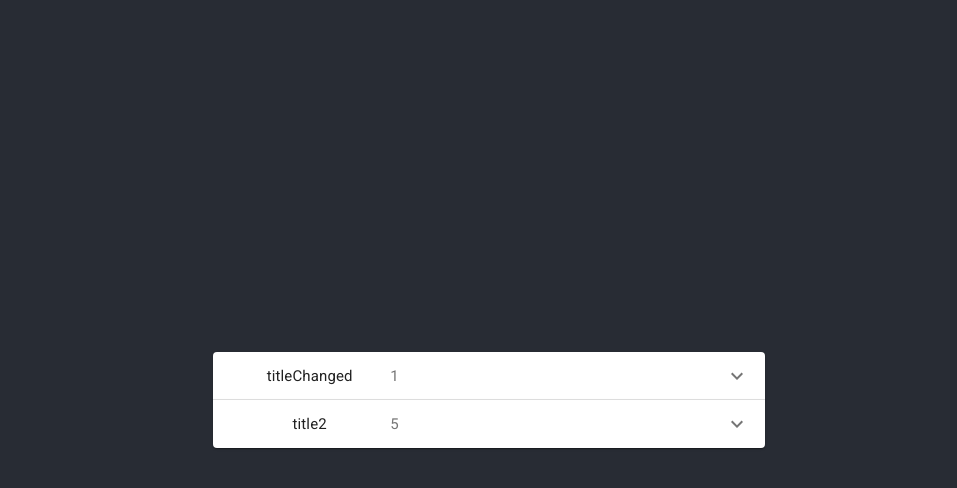
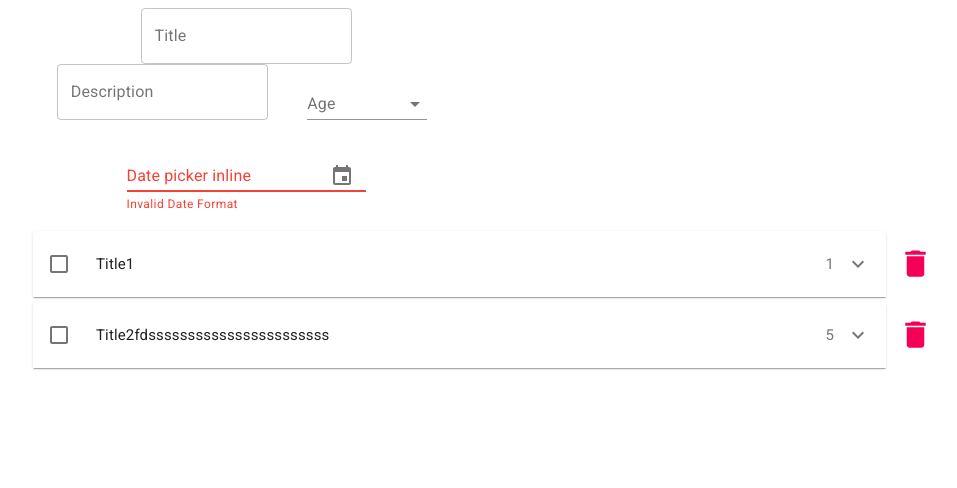
Before and after one commit to MarcinPaul/ToDoListReactElementalUI, a React (Create React App) app: page / in a window 1280 px wide. Shown: the top 488 px of the page, without its empty margins (151-1108 px from the left). Built offline with nearby package versions, Linux system fonts and the light colour scheme.

Commit message:
Delete, and mark todos as done

```diff
--- a/package.json
+++ b/package.json
@@ -3,8 +3,10 @@
   "version": "0.1.0",
   "private": true,
   "dependencies": {
+    "@date-io/date-fns": "^1.3.13",
     "@material-ui/core": "^4.10.2",
     "@material-ui/icons": "^4.9.1",
+    "@material-ui/pickers": "^3.2.10",
     "@testing-library/jest-dom": "^4.2.4",
     "@testing-library/react": "^9.5.0",
     "@testing-library/user-event": "^7.2.1",
@@ -12,6 +14,7 @@
     "@types/node": "^12.12.47",
     "@types/react": "^16.9.36",
     "@types/react-dom": "^16.9.8",
+    "date-fns": "^2.14.0",
     "react": "^16.13.1",
     "react-dom": "^16.13.1",
     "react-scripts": "3.4.1",
--- /dev/null
+++ b/src/AddToDoForm.tsx
@@ -0,0 +1,79 @@
+
+import { TodoListWithSet, TodoListEntryI } from './App'
+import React, { useEffect, useState } from 'react'
+import { makeStyles } from '@material-ui/core/styles';
+import TextField from '@material-ui/core/TextField';
+import InputLabel from '@material-ui/core/InputLabel';
+import MenuItem from '@material-ui/core/MenuItem';
+import FormHelperText from '@material-ui/core/FormHelperText';
+import FormControl from '@material-ui/core/FormControl';
+import Select from '@material-ui/core/Select';
+import { Grid } from '@material-ui/core';
+import DateFnsUtils from '@date-io/date-fns';
+
+import {
+    MuiPickersUtilsProvider,
+    KeyboardTimePicker,
+    KeyboardDatePicker,
+} from '@material-ui/pickers';
+const useStyles = makeStyles((theme) => ({
+    root: {
+        '& > *': {
+            margin: theme.spacing(1),
+            width: '25ch',
+        },
+
+    },
+    formControl: {
+        margin: theme.spacing(1),
+        minWidth: 120,
+    },
+}));
+export const AddToDoForm: React.FC<TodoListWithSet> = (props) => {
+    const classes = useStyles();
+    return (
+
+        <form className={classes.root} noValidate autoComplete="off" >
+
+            <Grid container justify="space-around">
+                <TextField id="outlined-basic" label="Title" variant="outlined" />
+                <TextField id="outlined-basic" label="Description" variant="outlined" />
+                <FormControl className={classes.formControl}>
+                    <InputLabel id="demo-simple-select-label">Age</InputLabel>
+                    <Select
+                    // labelId="demo-simple-select-label"
+                    // id="demo-simple-select"
+                    // value={age}
+                    // onChange={handleChange}
+                    >
+                        <MenuItem value={1}>1</MenuItem>
+                        <MenuItem value={2}>2</MenuItem>
+                        <MenuItem value={3}>3</MenuItem>
+                        <MenuItem value={4}>4</MenuItem>
+                        <MenuItem value={5}>5</MenuItem>
+                    </Select>
+                </FormControl>
+                <MuiPickersUtilsProvider utils={DateFnsUtils}>
+
+
+                    <KeyboardDatePicker
+                        disableToolbar
+                        variant="inline"
+                        format="MM/dd/yyyy"
+                        margin="normal"
+                        id="date-picker-inline"
+                        label="Date picker inline"
+                        value={() => { }}
+                        onChange={() => { }}
+                        KeyboardButtonProps={{
+                            'aria-label': 'change date',
+                        }}
+                    />
+                </MuiPickersUtilsProvider>
+            </Grid>
+
+
+        </form>
+
+    )
+}
--- a/src/App.css
+++ b/src/App.css
@@ -1,38 +1,14 @@
-.App {
-  text-align: center;
-}
 
-.App-logo {
-  height: 40vmin;
-  pointer-events: none;
-}
 
-@media (prefers-reduced-motion: no-preference) {
-  .App-logo {
-    animation: App-logo-spin infinite 20s linear;
-  }
-}
+
 
 .App-header {
-  background-color: #282c34;
+
   min-height: 100vh;
   display: flex;
   flex-direction: column;
-  align-items: center;
-  justify-content: center;
+  align-items:center;
+  justify-content: start;
   font-size: calc(10px + 2vmin);
   color: white;
 }
-
-.App-link {
-  color: #61dafb;
-}
-
-@keyframes App-logo-spin {
-  from {
-    transform: rotate(0deg);
-  }
-  to {
-    transform: rotate(360deg);
-  }
-}
--- a/src/App.tsx
+++ b/src/App.tsx
@@ -2,7 +2,8 @@ import React, { useState } from 'react';
 import './App.css';
 import CSS from 'csstype';
 import { ToDoList } from './TodoList';
-
+import Container from '@material-ui/core/Container';
+import { AddToDoForm } from './AddToDoForm'
 
 type Priority = 1 | 2 | 3 | 4 | 5;
 
@@ -13,7 +14,7 @@ export interface TodoListEntryI {
   description?: String,
   dueTo?: Date,
 }
-export interface TodoListWithSet{
+export interface TodoListWithSet {
   todoList: TodoListEntryI[],
   setToDoList: React.Dispatch<React.SetStateAction<TodoListEntryI[]>>
 }
@@ -22,12 +23,14 @@ function App() {
   const [todoList, settodoList] = useState([{
     priority: 1,
     dateAdded: new Date(),
-    title: ""
+    title: "Title1",
+    description: "OPIS1",
+
   }, {
     priority: 5,
     dateAdded: new Date(),
-    title: "",
-    description: "",
+    title: "Title2fdsssssssssssssssssssssss",
+    description: "OPIS1",
     dueTo: new Date(new Date().getTime() + 24 * 60 * 60 * 1000)
   }
   ] as TodoListEntryI[])
@@ -36,7 +39,14 @@ function App() {
   return (
     <div className="App">
       <header className="App-header">
-        <ToDoList todoList={todoList} setToDoList={settodoList}></ToDoList>
+        <Container maxWidth="md">
+          <AddToDoForm todoList={todoList} setToDoList={settodoList}>
+
+          </AddToDoForm>
+          <ToDoList todoList={todoList} setToDoList={settodoList}>
+          </ToDoList>
+
+        </Container>
       </header>
     </div>
   );
--- a/src/TodoList.tsx
+++ b/src/TodoList.tsx
@@ -1,4 +1,4 @@
-import React, { useEffect } from 'react'
+import React, { useEffect, useState } from 'react'
 import { TodoListWithSet, TodoListEntryI } from './App'
 import { makeStyles } from '@material-ui/core/styles';
 import ExpansionPanel from '@material-ui/core/ExpansionPanel';
@@ -7,79 +7,129 @@ import ExpansionPanelSummary from '@material-ui/core/ExpansionPanelSummary';
 import Typography from '@material-ui/core/Typography';
 import Container from '@material-ui/core/Container'
 import ExpandMoreIcon from '@material-ui/icons/ExpandMore';
+import { FormControlLabel, Checkbox, Button, IconButton } from '@material-ui/core';
+import { positions } from '@material-ui/system';
+import DeleteIcon from '@material-ui/icons/Delete';
 
 const useStyles = makeStyles((theme) => ({
     root: {
         width: '100%',
+
     },
     heading: {
         fontSize: theme.typography.pxToRem(15),
         flexBasis: '33.33%',
         flexShrink: 0,
+        margin: 'auto',
+
+    },
+    headingDashed: {
+        fontSize: theme.typography.pxToRem(15),
+        flexBasis: '33.33%',
+        flexShrink: 0,
+        margin: 'auto',
+        textDecoration: 'line-through'
+
     },
     secondaryHeading: {
         fontSize: theme.typography.pxToRem(15),
         color: theme.palette.text.secondary,
+        margin: 'auto',
+        textAlign: 'right',
+        width: '100%'
     },
+    column:{
+        display:'flex',
+        justifyContent:'space-between',
+        paddingBottom:'5px',
+    },
+    panel:{
+        width:'100%',
+    }
+
 }));
 
 export const ToDoList: React.FC<TodoListWithSet> = (props) => {
 
     const classes = useStyles();
-    const [expanded, setExpanded] = React.useState(false);
 
     // const handleChange = (panel:String) => (event:React.ChangeEvent<{}> , isExpanded:boolean) => {
     //     setExpanded(isExpanded ? panel : false);
     // };
 
+    const [elementsStyle, setElementStyle] = useState([] as Array<boolean>);
 
 
-    const set = props.setToDoList;
     useEffect(() => {
-        set([{
-            priority: 1,
-            dateAdded: new Date(),
-            title: "title1"
-        }, {
-            priority: 5,
-            dateAdded: new Date(),
-            title: "title2",
-            description: "desc2",
-            dueTo: new Date(new Date().getTime() + 24 * 60 * 60 * 1000)
+        props.todoList.forEach(() => {
+            setElementStyle([...elementsStyle, false])
+        })
+    }, [])
+
+
+    const changeStyle = (i: number) => {
+        let newArr = [...elementsStyle];
+        newArr[i] = !newArr[i];
+        setElementStyle(newArr);
     }
-        ] as TodoListEntryI[])
-    }, [set])
+    const ToDoListRender = props.todoList.map((elem, i) => {
+        // useState
+        let DueDateSaved = null
+        if (elem.dueTo !== undefined) {
+            DueDateSaved = <Typography className={classes.secondaryHeading}><b>Due date: </b>{elem.dueTo.toDateString()}
+            </Typography>
+        }
 
-    props.todoList[0].title = "titleChanged";
+    const handleDelete = (i:number,e:React.MouseEvent<HTMLButtonElement, MouseEvent>)=>{
+        let newArr = [...props.todoList];
+        newArr.splice(i,1);
+        props.setToDoList(newArr);
+    }
 
-    const ToDoListRender = props.todoList.map((elem, i) => {
         return (
-            <ExpansionPanel >
+            <div className={classes.column}>
+                <ExpansionPanel className={classes.panel} key={i} >
                     <ExpansionPanelSummary
                         expandIcon={<ExpandMoreIcon />}
-                    aria-controls="panel1bh-content"
-                    id="panel1bh-header"
+                        aria-label="Expand"
+                        aria-controls="additional-actions1-content"
+                        id={"additional-actions1-header" + i.toString()}
                     >
-                    <Typography className={classes.heading}>{elem.title}</Typography>
-                    <Typography className={classes.secondaryHeading}>{elem.priority}</Typography>
+                        <FormControlLabel
+                            aria-label="Acknowledge"
+                            onClick={(event) => { event.stopPropagation(); changeStyle(i) }}
+                            onFocus={(event) => event.stopPropagation()}
+                            control={<Checkbox />}
+                            label=""
+                        />
+                        <Typography className={elementsStyle[i] ? classes.headingDashed : classes.heading}>{elem.title}</Typography>
+                        <Typography className={classes.secondaryHeading} >{elem.priority}</Typography>
                     </ExpansionPanelSummary>
                     <ExpansionPanelDetails>
                         <Typography>
                             {elem.description}
                         </Typography>
+                        {DueDateSaved}
+
                     </ExpansionPanelDetails>
                 </ExpansionPanel>
+                <div style={{display:'flex', alignItems:'center'}}>
+                <IconButton aria-label="delete" color="secondary" onClick={(e) => handleDelete(i,e)} style={{height:'fit-content'}} >
+                    <DeleteIcon fontSize="large" />
+                </IconButton>
+                </div>
+            </div>
+
         )
     })
 
 
 
     return (
-        <Container maxWidth="sm">
             <div className={classes.root}>
                 {ToDoListRender}
             </div>
-        </Container>
+
 
     );
 }
```
Also changed, not shown: 1 other file (tests, documents, lock files or other folders). Lines whose indentation alone changed are shown as unchanged.
